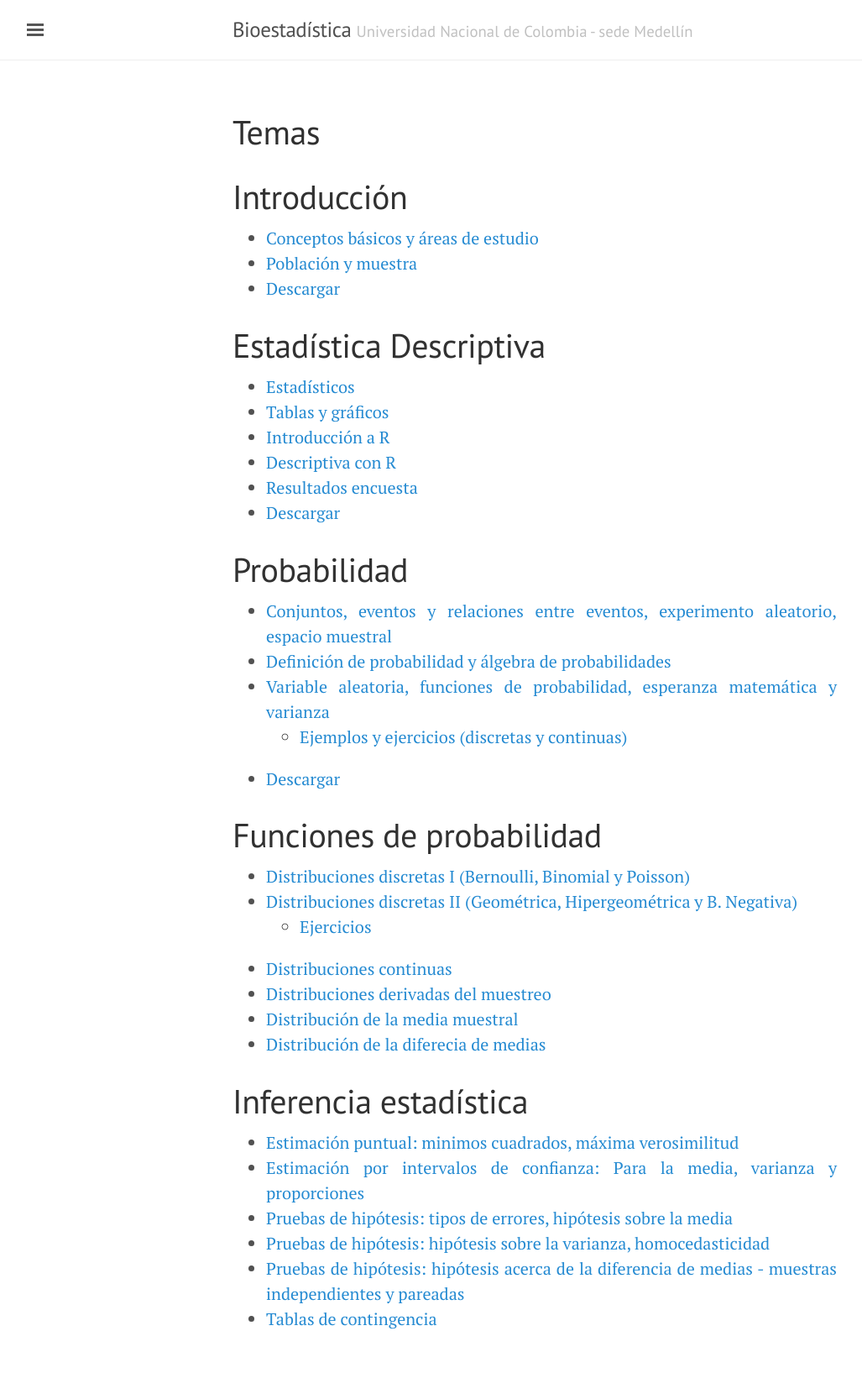
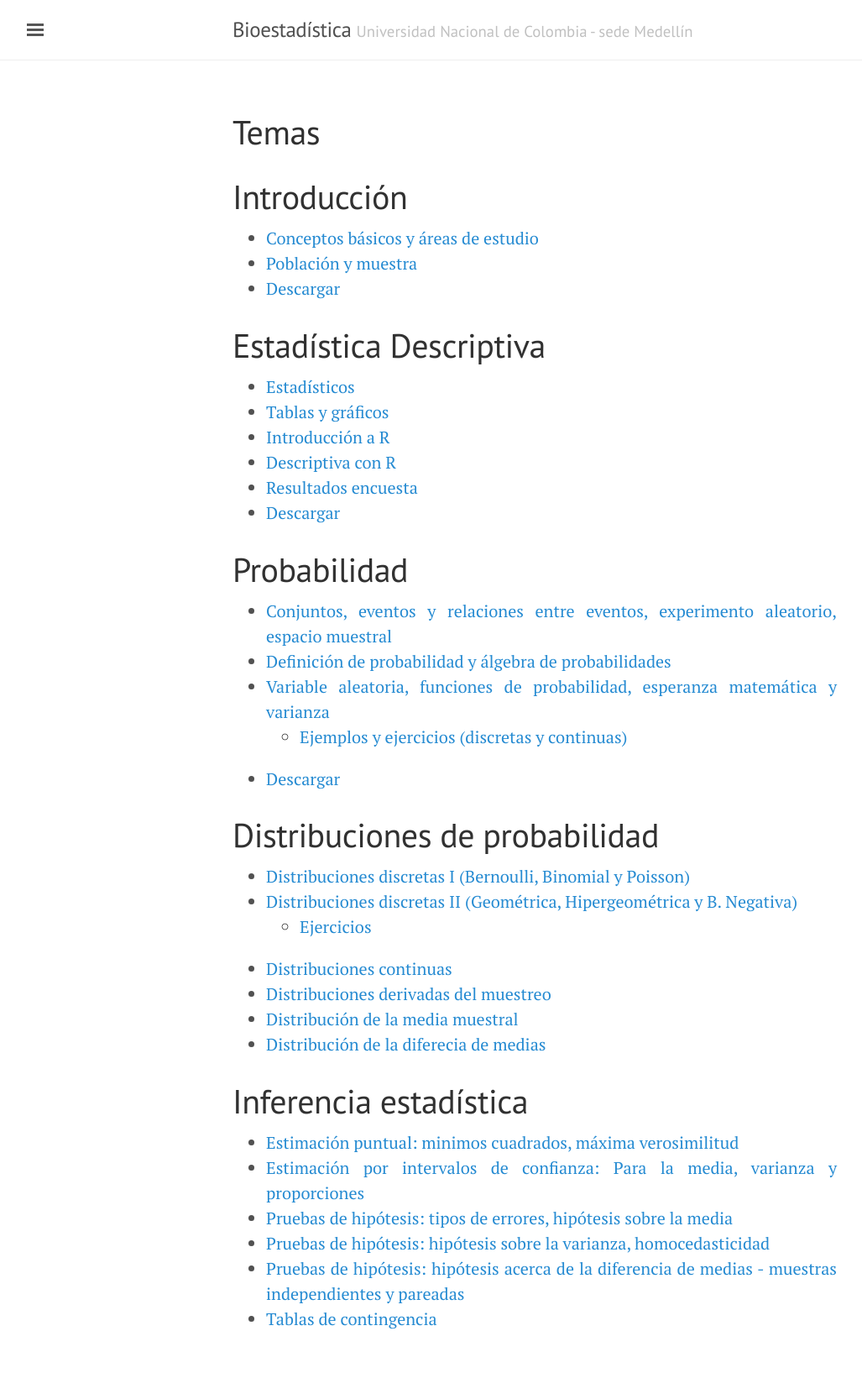
Before and after one commit to Ale-j/bioestadistica.github.io, a Jekyll site: the page built from 2Temas.md, in a window 1280 px wide. Shown: the whole page at 84% size, without its empty margins (3-1030 px from the left). Built offline with Jekyll 4.4.1, drawn with Linux system fonts in a browser that asks for light colours.

Commit message:
Update 2Temas.md

```diff
--- a/2Temas.md
+++ b/2Temas.md
@@ -24,7 +24,7 @@ title: Temas
     - [Ejemplos y ejercicios (discretas y continuas)](/Temas/8.1_Ejercicios.pdf)
 - [Descargar](/Temas/Probabilidad.zip)
 
-# Funciones de probabilidad
+# Distribuciones de probabilidad
 - [Distribuciones discretas I (Bernoulli, Binomial y Poisson)](/Temas/9_Discretas.html)
 - [Distribuciones discretas II (Geométrica, Hipergeométrica y B. Negativa)](/Temas/9.1_Discretas.html)
     - [Ejercicios](/Temas/9.2_Ejercicios.pdf)
```
